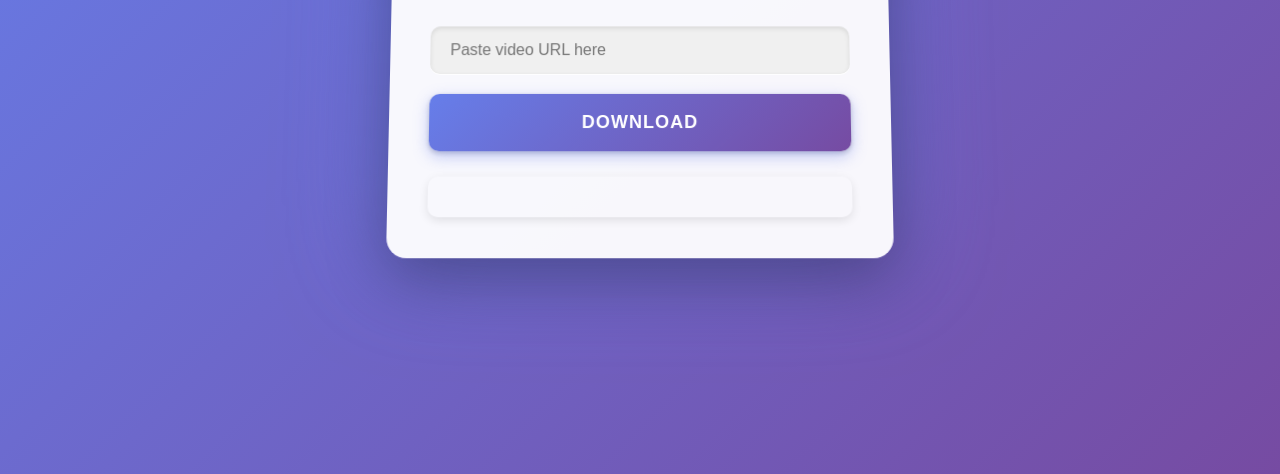
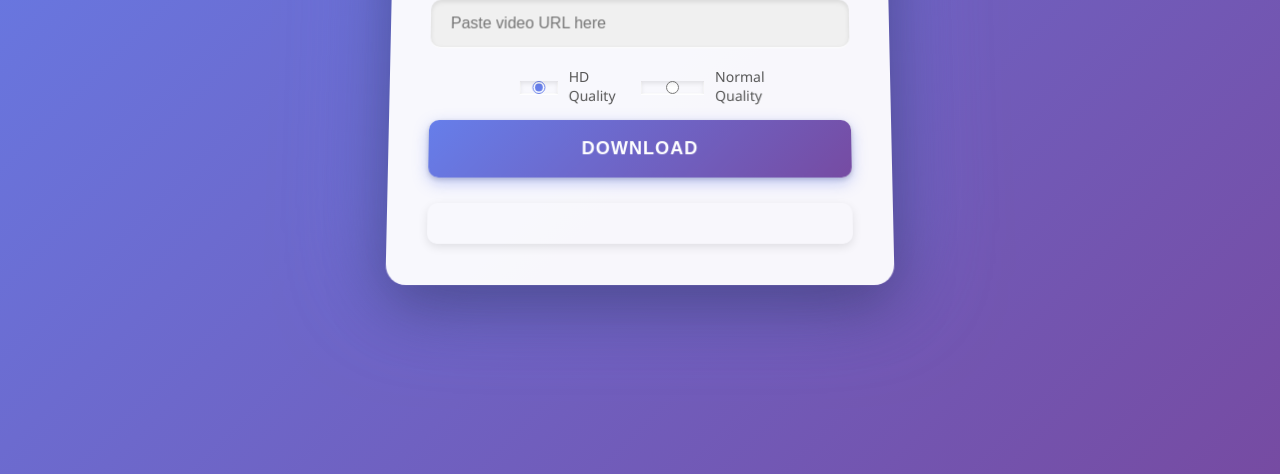
Before and after one commit to hariskhan2010/video-download, a website: page client/index.html in a window 1280 px wide. Shown: the part 326-800 px from the top of the page. Drawn offline with Linux system fonts and the light colour scheme.

Commit message:
Add HD and normal quality options

```diff
--- a/client/index.html
+++ b/client/index.html
@@ -29,6 +29,24 @@
     }
     .container:hover {
       transform: rotateX(0deg) translateY(-5px);
+    }
+    .quality-selector {
+      margin: 15px 0;
+      display: flex;
+      gap: 20px;
+      justify-content: center;
+    }
+    .quality-selector label {
+      display: flex;
+      align-items: center;
+      gap: 8px;
+      cursor: pointer;
+      font-size: 14px;
+      color: #555;
+    }
+    .quality-selector input[type="radio"] {
+      cursor: pointer;
+      accent-color: #667eea;
     }
     h1 {
       text-align: center;
@@ -149,6 +167,10 @@
     <div class="input-group">
       <input type="text" id="url" placeholder="Paste video URL here">
     </div>
+    <div class="quality-selector">
+      <label><input type="radio" name="quality" value="hd" checked> HD Quality</label>
+      <label><input type="radio" name="quality" value="normal"> Normal Quality</label>
+    </div>
     <button onclick="startDownload()">Download</button>
     <div id="status"></div>
   </div>
@@ -161,6 +183,7 @@
       const url = document.getElementById('url').value;
       if (!url) return alert('Please enter a URL');
 
+      const quality = document.querySelector('input[name="quality"]:checked').value;
       const btn = document.querySelector('button');
       btn.disabled = true;
       btn.textContent = 'Processing...';
@@ -168,7 +191,7 @@
       const res = await fetch('http://localhost:3000/api/download', {
         method: 'POST',
         headers: { 'Content-Type': 'application/json' },
-        body: JSON.stringify({ url })
+        body: JSON.stringify({ url, quality })
       });
 
       const data = await res.json();
--- a/server/controllers/downloadController.js
+++ b/server/controllers/downloadController.js
@@ -4,7 +4,7 @@ const videoService = require('../services/videoService');
 const jobs = new Map();
 
 exports.startDownload = async (req, res) => {
-  const { url } = req.body;
+  const { url, quality } = req.body;
 
   if (!url) {
     return res.status(400).json({ error: 'URL is required' });
@@ -17,7 +17,7 @@ exports.startDownload = async (req, res) => {
 
   try {
     jobs.set(jobId, { ...jobs.get(jobId), status: 'downloading' });
-    const filename = await videoService.downloadVideo(url, jobId);
+    const filename = await videoService.downloadVideo(url, jobId, quality);
     jobs.set(jobId, { status: 'done', url, filename, error: null });
   } catch (error) {
     jobs.set(jobId, { ...jobs.get(jobId), status: 'error', error: error.message });
```
Also changed, not shown: server/services/videoService.js (+6 -2 lines).
